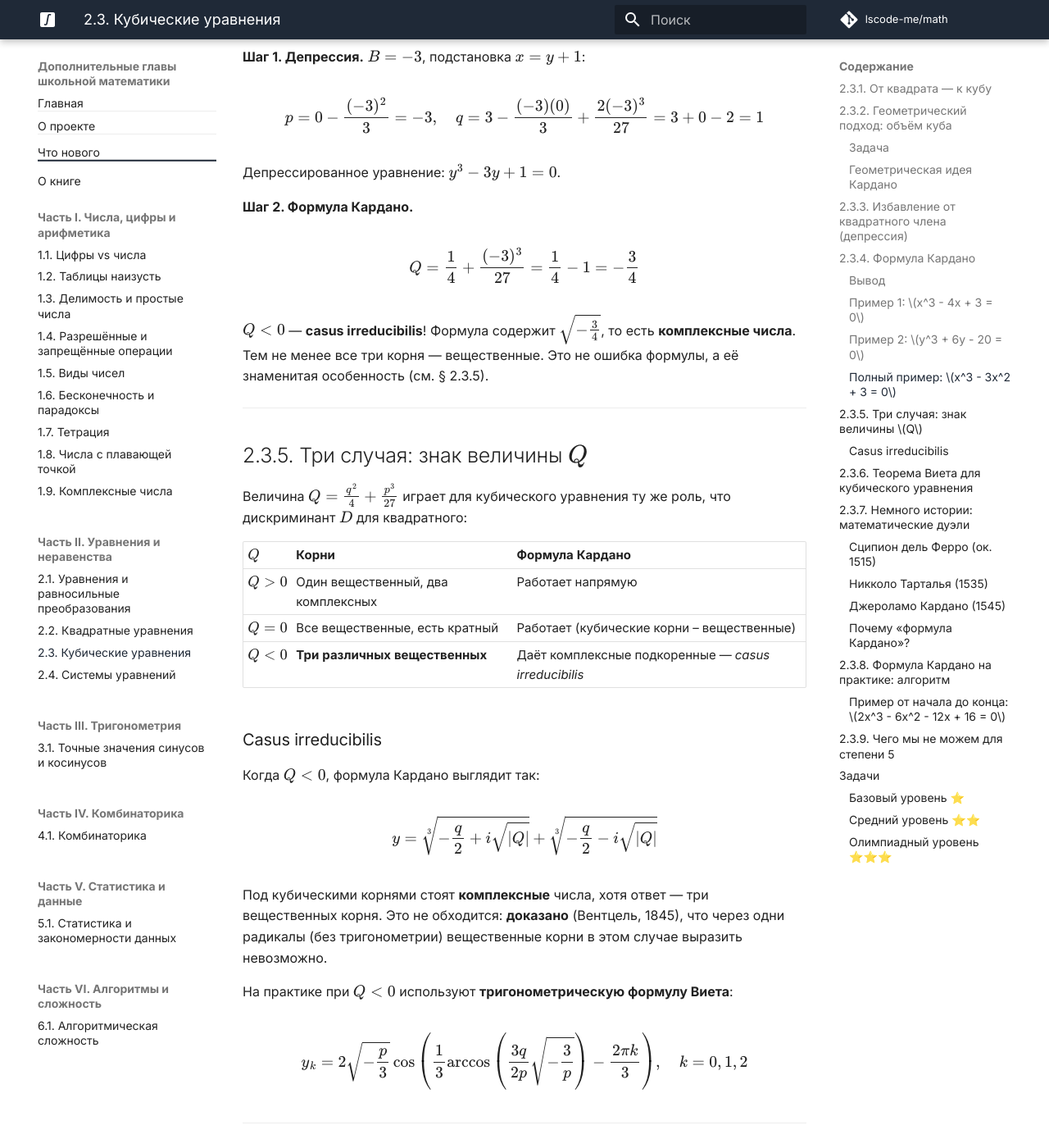
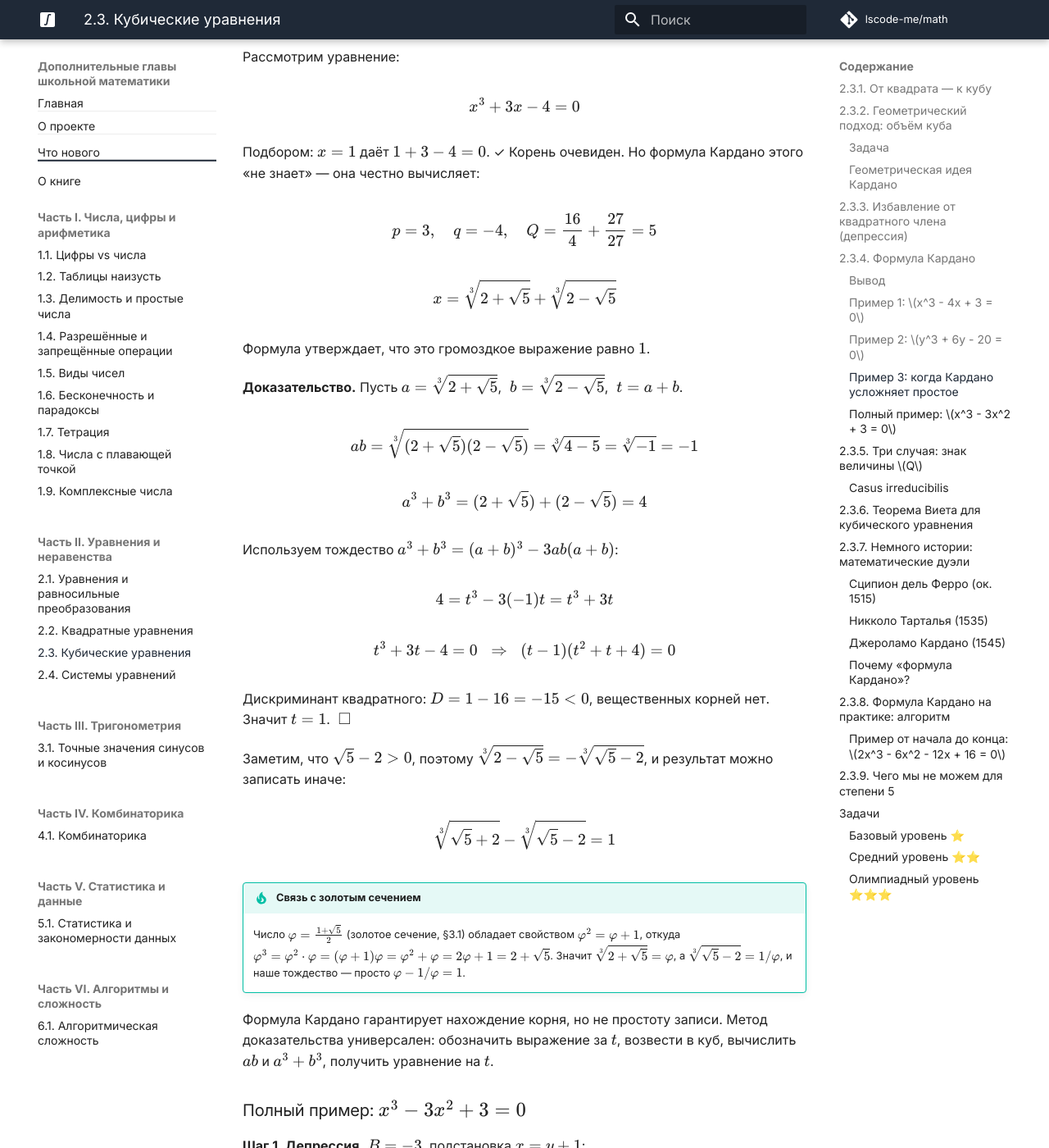
Before and after one commit to lscode-me/math, an MkDocs documentation site: the page built from docs/chapters/algebra/cubic.md, in a window 1280 px wide and 1400 px high, scrolled down 4952 px. Shown: the whole window at 82% size. Built offline with MkDocs 1.6.1 and Material for MkDocs 9.7.7, drawn with Linux system fonts in a browser that asks for light colours; comment, search, counter and statistics services are not loaded; some of the changed text lies outside the part shown.

Commit message:
Глава 2.3: пример √³(√5+2) − √³(√5−2) = 1
Новый Пример 3 в §2.3.4: уравнение x³+3x−4=0 имеет очевидный
корень x=1, но формула Кардано даёт √³(2+√5)+√³(2−√5).
Полное доказательство равенства через ab=−1 и a³+b³=4.
Бонус: связь с золотым сечением (√³(2+√5)=φ, √³(√5−2)=1/φ).
Задача 2.3.7 заменена на аналогичную с другими числами.

Made-with: Cursor

```diff
--- a/docs/chapters/algebra/cubic.md
+++ b/docs/chapters/algebra/cubic.md
@@ -151,6 +151,43 @@ $\sqrt{108} = 6\sqrt{3} \approx 10{,}392$
 $$y = \sqrt[3]{10 + 6\sqrt{3}} + \sqrt[3]{10 - 6\sqrt{3}} \approx \sqrt[3]{20{,}392} + \sqrt[3]{-0{,}392} \approx 2{,}732 + (-0{,}732) = 2$$
 
 Проверка: $2^3 + 6 \cdot 2 - 20 = 8 + 12 - 20 = 0$. ✓
+
+### Пример 3: когда Кардано усложняет простое
+
+Рассмотрим уравнение:
+
+$$x^3 + 3x - 4 = 0$$
+
+Подбором: $x = 1$ даёт $1 + 3 - 4 = 0$. ✓ Корень очевиден. Но формула Кардано этого «не знает» — она честно вычисляет:
+
+$$p = 3, \quad q = -4, \quad Q = \frac{16}{4} + \frac{27}{27} = 5$$
+
+$$x = \sqrt[3]{2 + \sqrt{5}} + \sqrt[3]{2 - \sqrt{5}}$$
+
+Формула утверждает, что это громоздкое выражение равно $1$.
+
+**Доказательство.** Пусть $a = \sqrt[3]{2 + \sqrt{5}}$, $\;b = \sqrt[3]{2 - \sqrt{5}}$, $\;t = a + b$.
+
+$$ab = \sqrt[3]{(2+\sqrt{5})(2-\sqrt{5})} = \sqrt[3]{4 - 5} = \sqrt[3]{-1} = -1$$
+
+$$a^3 + b^3 = (2 + \sqrt{5}) + (2 - \sqrt{5}) = 4$$
+
+Используем тождество $a^3 + b^3 = (a+b)^3 - 3ab(a+b)$:
+
+$$4 = t^3 - 3(-1)t = t^3 + 3t$$
+
+$$t^3 + 3t - 4 = 0 \;\;\Rightarrow\;\; (t - 1)(t^2 + t + 4) = 0$$
+
+Дискриминант квадратного: $D = 1 - 16 = -15 < 0$, вещественных корней нет. Значит $t = 1$. $\;\square$
+
+Заметим, что $\sqrt{5} - 2 > 0$, поэтому $\sqrt[3]{2 - \sqrt{5}} = -\sqrt[3]{\sqrt{5} - 2}$, и результат можно записать иначе:
+
+$$\sqrt[3]{\sqrt{5} + 2} - \sqrt[3]{\sqrt{5} - 2} = 1$$
+
+!!! tip "Связь с золотым сечением"
+    Число $\varphi = \frac{1+\sqrt{5}}{2}$ (золотое сечение, §3.1) обладает свойством $\varphi^2 = \varphi + 1$, откуда $\varphi^3 = \varphi^2 \cdot \varphi = (\varphi+1)\varphi = \varphi^2 + \varphi = 2\varphi + 1 = 2 + \sqrt{5}$. Значит $\sqrt[3]{2 + \sqrt{5}} = \varphi$, а $\sqrt[3]{\sqrt{5} - 2} = 1/\varphi$, и наше тождество — просто $\varphi - 1/\varphi = 1$.
+
+Формула Кардано гарантирует нахождение корня, но не простоту записи. Метод доказательства универсален: обозначить выражение за $t$, возвести в куб, вычислить $ab$ и $a^3 + b^3$, получить уравнение на $t$.
 
 ### Полный пример: $x^3 - 3x^2 + 3 = 0$
 
@@ -339,10 +376,10 @@ $$x_1 = 1, \quad x_2 = 4, \quad x_3 = -2$$
 
 ### Олимпиадный уровень ⭐⭐⭐
 
-**2.3.7.** Докажите, что $\sqrt[3]{2 + \sqrt{5}} + \sqrt[3]{2 - \sqrt{5}} = 1$. (*Подсказка: какое кубическое уравнение имеет этот корень?*)
+**2.3.7.** Используя метод из Примера 3 (§2.3.4), докажите, что $\sqrt[3]{7 + 5\sqrt{2}} + \sqrt[3]{7 - 5\sqrt{2}} = 2$.
 
 ??? note "Подсказка"
-    Пусть $y = \sqrt[3]{2 + \sqrt{5}} + \sqrt[3]{2 - \sqrt{5}}$. Тогда $y^3 = 4 + 3 \cdot \sqrt[3]{(2+\sqrt{5})(2-\sqrt{5})} \cdot y = 4 + 3\sqrt[3]{-1} \cdot y = 4 - 3y$. Значит $y^3 + 3y - 4 = 0$, и $y = 1$ — корень.
+    $ab = \sqrt[3]{49 - 50} = -1$, $\;a^3 + b^3 = 14$. Если $t = a+b$, то $t^3 = 14 - 3t$, т.е. $t^3 + 3t - 14 = 0$, и $t = 2$ — корень.
 
 **2.3.8.** Уравнение $x^3 + ax + b = 0$ имеет три различных вещественных корня. Докажите, что $4a^3 + 27b^2 < 0$.
 
```
